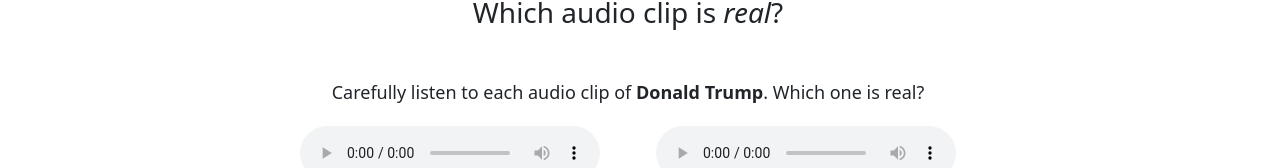
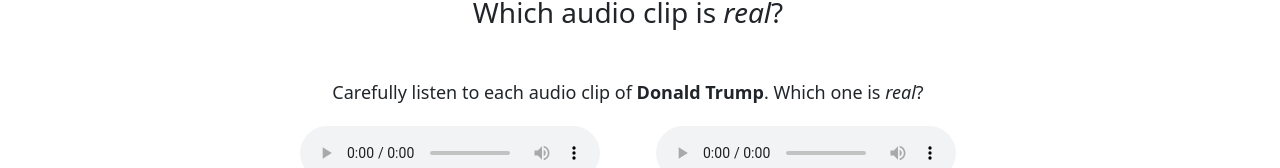
Before and after one commit to harslash/EthicAI, a Vue app in the folder project/ethicai-spa/: page /deepfakes/real-or-not-real in a window 1280 px wide. Both pictures are taken after a click on the button "Continue". Shown: the part 512-680 px from the top of the page. Built offline with nearby package versions, Linux system fonts and the light colour scheme.

Commit message:
added text styling in deepfakes audio module

```diff
--- a/project/ethicai-spa/src/components/pages/deepfakes/deepfakes-page-3.vue
+++ b/project/ethicai-spa/src/components/pages/deepfakes/deepfakes-page-3.vue
@@ -34,8 +34,8 @@
             <div class="tw-w-full tw-pt-10">
               <!-- First audio pair -->
               <div ref="firstAudio" class="tw-w-4/6 tw-m-auto tw-mb-10">
-                <p class="tw-w-full tw-mb-5 tw-text-lg">Carefully listen to each audio clip of <b>Donald Trump</b>. Which
-                  one is real?</p>
+                <p class="tw-w-full tw-mb-5 tw-text-lg">Carefully listen to each audio clip of <b>Donald Trump</b>.
+                  Which one is <em>real</em>?</p>
                 <div class="d-flex">
                   <div class="tw-m-auto">
                     <audio controls controlsList="nodownload">
@@ -73,9 +73,8 @@
               </div>
               <!-- Second audio pair -->
               <div ref="secondAudio" class="tw-w-4/6 tw-m-auto tw-mb-10" :class="{ hidden: !firstAudioAnswered }">
-                <p class="tw-w-full tw-mb-5 tw-text-lg">Carefully listen to each audio clip of <b>Barrack Obama</b>. Which
-                  one
-                  is real?</p>
+                <p class="tw-w-full tw-mb-5 tw-text-lg">Carefully listen to each audio clip of <b>Barrack Obama</b>.
+                  Which one is <em>real</em>?</p>
                 <div class="d-flex">
                   <div class="tw-m-auto">
                     <audio controls controlsList="nodownload">
@@ -113,8 +112,8 @@
               </div>
               <!-- Third audio pair -->
               <div ref="thirdAudio" class="tw-w-4/6 tw-m-auto" :class="{ hidden: !secondAudioAnswered }">
-                <p class="tw-w-full tw-mb-5 tw-text-lg">Carefully listen to each audio clip of <b>Ben Shapiro</b>. Which
-                  one is real?</p>
+                <p class="tw-w-full tw-mb-5 tw-text-lg">Carefully listen to each audio clip of <b>Ben Shapiro</b>.
+                  Which one is <em>real</em>?</p>
                 <div class="d-flex">
                   <div class="tw-m-auto">
                     <audio controls controlsList="nodownload">
@@ -162,9 +161,9 @@
         <div class="col-md-12 pb-5">
           <div class="d-flex justify-content-center flex-wrap">
             <p class="section-text">
-              Did you manage to distinguish the real audio from the fake? If you found it
-              challenging, you're not alone. Audio deepfake technology has evolved to a point where even seasoned
-              listeners can struggle to tell the difference.</p>
+              Did you manage to distinguish the real audio from the fake? If you found it challenging, you're not alone.
+              Audio deepfake technology has evolved to a point where even seasoned listeners can struggle to tell the
+              difference.</p>
             <p class="section-text">
               Staying informed and aware of these advancements is crucial. It's a reminder of the importance of critical
               thinking and digital literacy in today's world. By understanding the potential of audio deepfakes, we can
```
